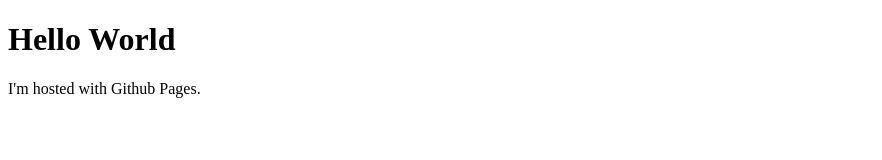
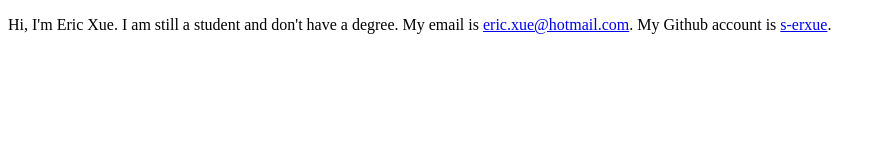
Before and after one commit to s-erxue/s-erxue.github.io, a plain HTML site: page index.html in a window 1280 px wide. Shown: the whole page, without its empty margins (0-882 px from the left). Drawn offline with Linux system fonts and the light colour scheme.

Commit message:
Update index.html

```diff
--- a/index.html
+++ b/index.html
@@ -1,7 +1,9 @@
 <!DOCTYPE html>
 <html lang="en">
+	<head>
+		<title>Eric Xue</title>
+	</head>
 <body>
-	<h1>Hello World</h1>
-	<p>I'm hosted with Github Pages.</p>
+	<p>Hi, I'm Eric Xue. I am still a student and don't have a degree. My email is <a href="mailto:eric.xue@hotmail.com">eric.xue@hotmail.com</a>. My Github account is <a href="http://github.com/s-erxue">s-erxue</a>.</p>
 </body>
 </html>
```
